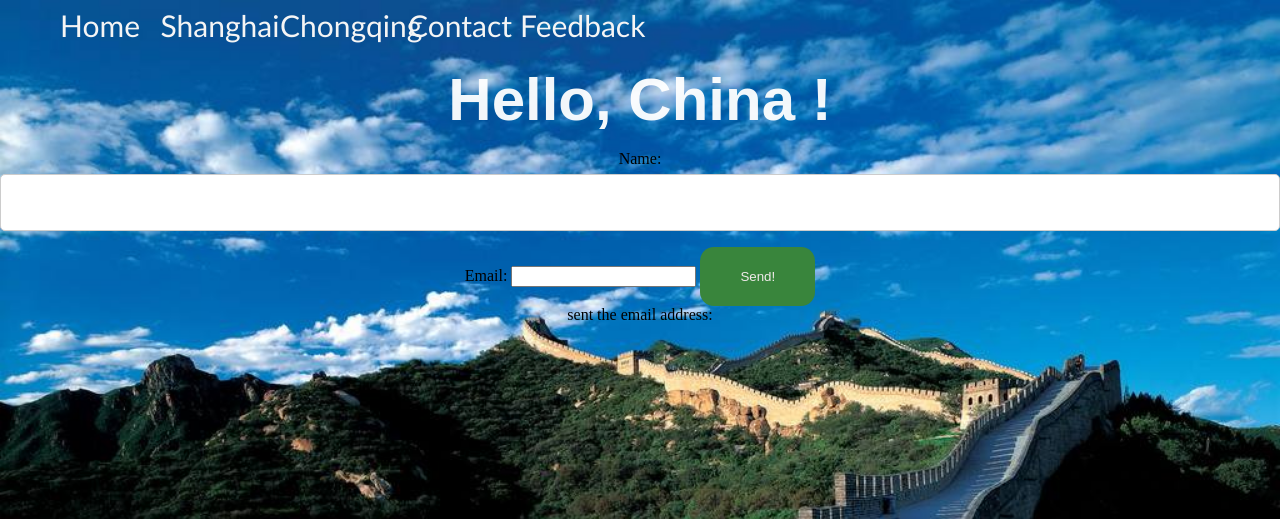
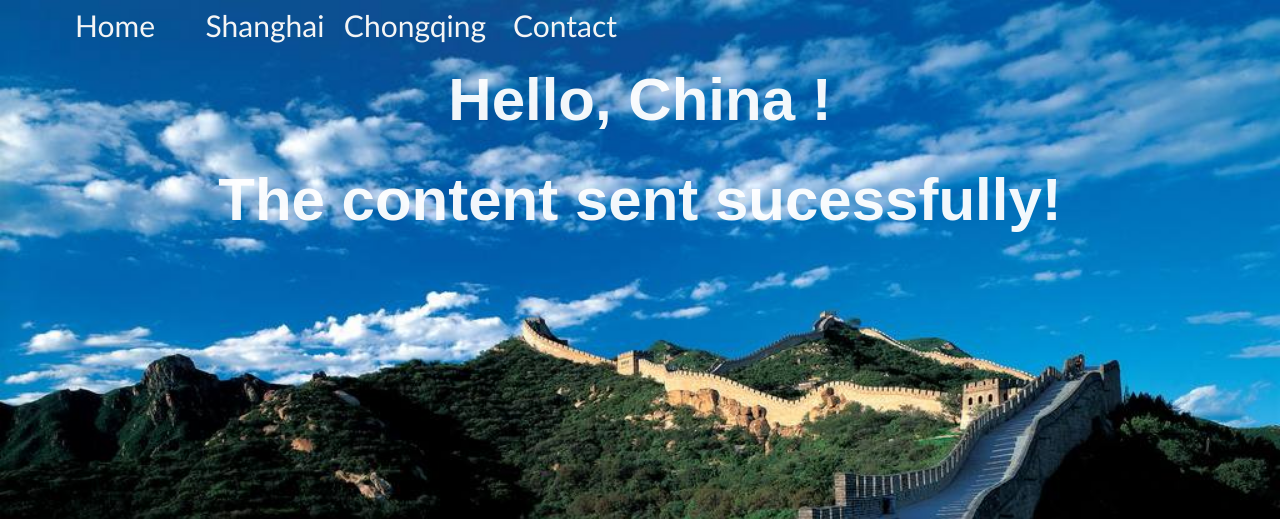
Before and after one commit to camilahuang/final-python-project-YH, a Flask app: template templates/feedback.html in a window 1280 px wide. Shown: the top 519 px of the page. Run offline with Flask 2, Linux system fonts and the light colour scheme; the template is opened without the code that fills it, so the values that code supplies are empty.

Commit message:
Final version

```diff
--- a/app.py
+++ b/app.py
@@ -16,11 +16,12 @@ def homepage():
 def say_hello():
   return render_template("index.html")
 
-@app.route("/contact.html")
+@app.route("/contact")
 def contactpage():
-  return render_template("contact.html")
+  data = request.values
+  return render_template("contact.html", form_data=data)
 
-@app.route("/feedback.html", methods=["POST"])
+@app.route("/feedback", methods=["POST"])
 def get_feedback():
   data = request.values
   return render_template("feedback.html", form_data=data)
--- a/static/app.css
+++ b/static/app.css
@@ -63,7 +63,7 @@ ul {
   {
       float:left;				 /* 导航栏的位置配置 */
       font-family: 'Gill Sans', 'Gill Sans MT', Calibri, 'Trebuchet MS', sans-serif;
-      width:120px;			 /* 选中的文字块的长度  */
+      width:150px;			 /* 选中的文字块的长度  */
       line-height:50px; 		         /* 选中的文字块的宽度  */
       text-decoration: none;               /* 去掉连接下划线  */
       font-size:30px;			 /* 字体大小 */
--- a/templates/contact.html
+++ b/templates/contact.html
@@ -1,8 +1,9 @@
 {% include "header.html" %}
+
 <div class="row">
     <div class="side1">
 
-    <form action="action_page.php">
+  <form action="/feedback" method="post">
       <label for="first_name"><h4>First Name</h4></label>
       <input type="text" id="fname" name="firstname" placeholder="Please enter your first name...">
 
--- a/templates/feedback.html
+++ b/templates/feedback.html
@@ -1,18 +1,8 @@
 {% include "header.html" %}
-<form action="/feedback" method="post">
-  <label for="name">Name: </label>
-  <input type="text" name="name" id="name">
 
-  <label for="email">Email: </label>
-  <input type="email" name="email" id="email">
-
-  <input type="submit" value="Send!">
-</form>
-
-<p>
-  {{ form_data["name"] }} sent the email address:
-  {{ form_data["email"] }}
-</p>
+<p><h1>
+  The content sent sucessfully!
+</h1></p>
 
 </body>
 </html>
--- a/templates/header.html
+++ b/templates/header.html
@@ -17,8 +17,7 @@
           <li><a href="index.html" class="active">Home</a></li>
           <li><a href="https://wz-cfg-demo.herokuapp.com/">Shanghai</a></li>
           <li><a href="https://zw-demo.herokuapp.com/">Chongqing</a></li>
-          <li><a href="contact.html">Contact</a></li>
-          <li><a href="feedback.html">Feedback</a></li>
+          <li><a href="contact">Contact</a></li>
         </ul>
     </div>
 </body>
--- a/templates/index.html
+++ b/templates/index.html
@@ -9,7 +9,7 @@
             <h2>SHANGHAI</h2>
             <div class="img" >
             <h3> an economic hub and financial center </h3>
-            <img src='/static/images/shanghai.png' width="600" height=auto alt="" />
+            <img src='/static/images/shanghai.png' width="600" height="450" alt="" />
             <p>..</p>
             </div>
         </div>
@@ -18,7 +18,7 @@
             <h2>CHONGQING</h2>
             <div class="img" >
             <h3> the HOT-POT heaven </h3>
-            <img src='/static/images/chongqing.jpg' width="600" height=auto alt="" />
+            <img src='/static/images/chongqing.jpg' width="600" height="450" alt="" />
             <p>..</p>
             </div>
         </div>
```
